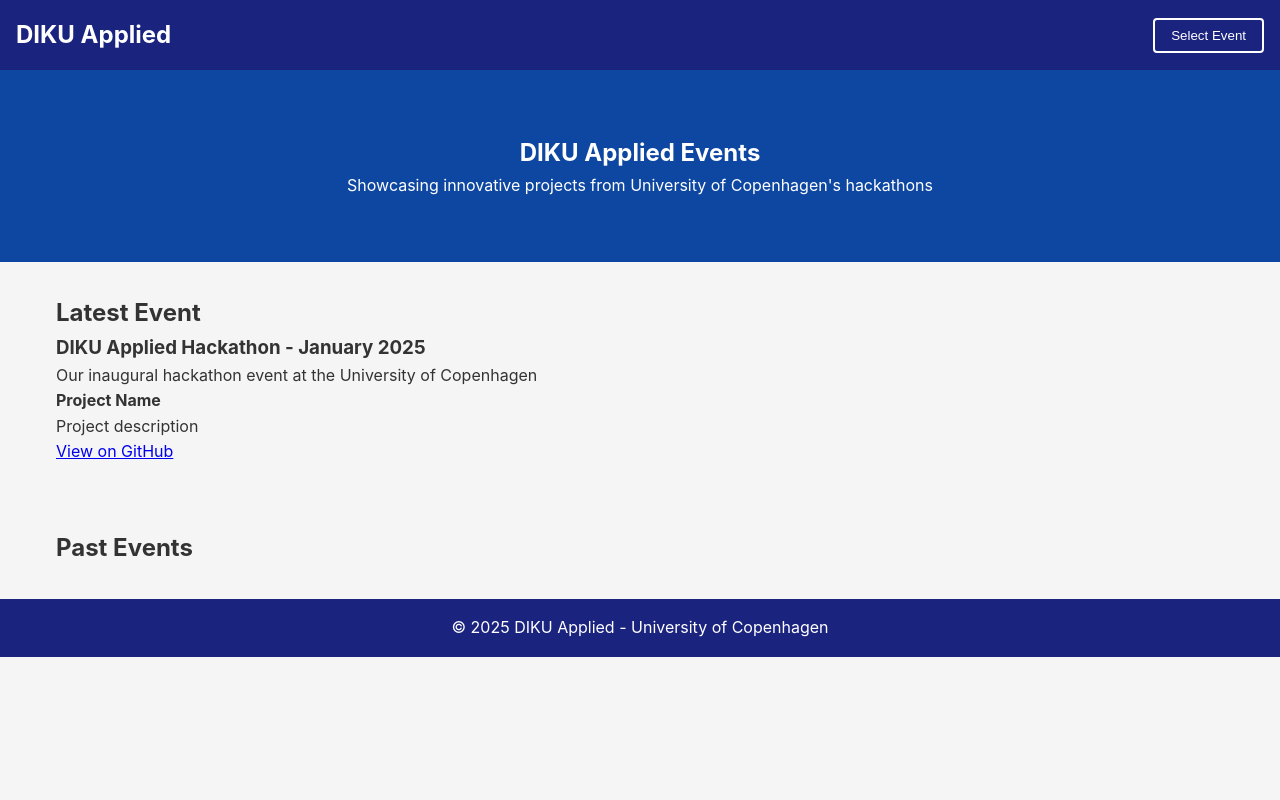
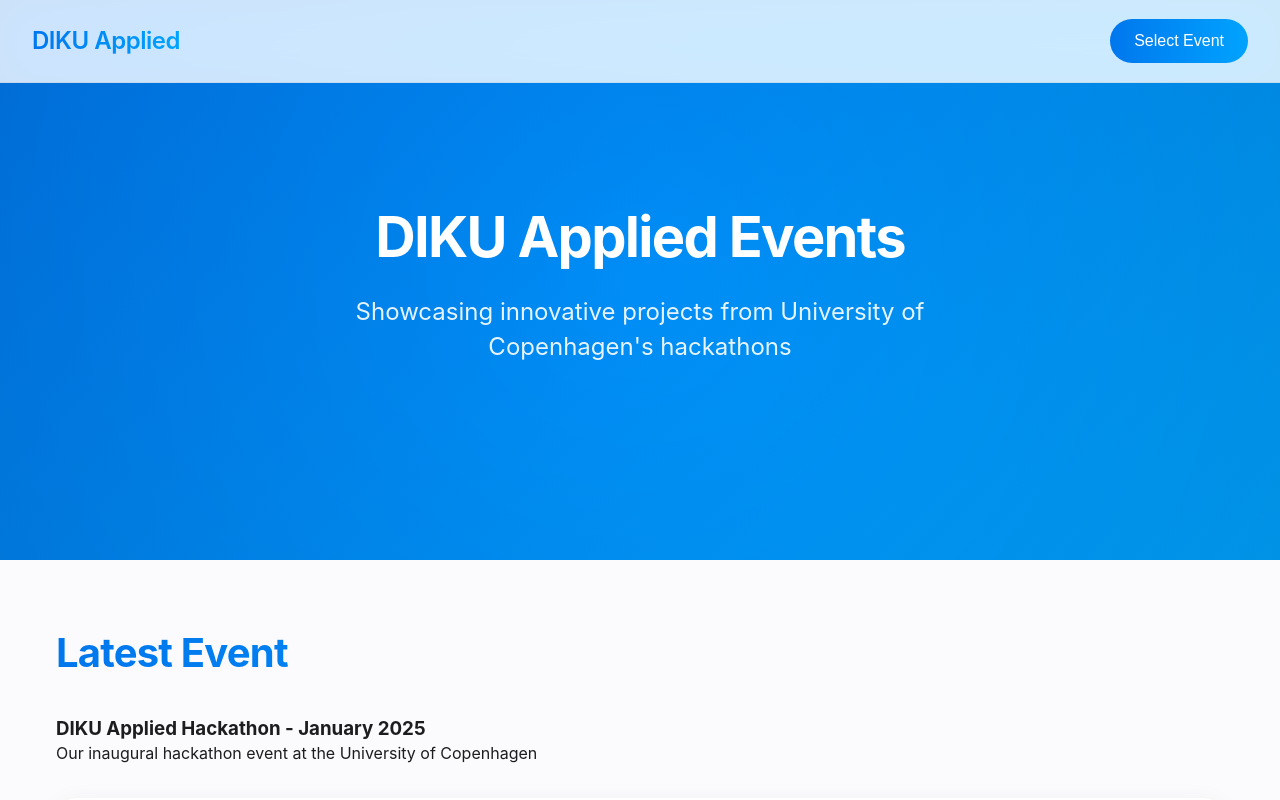
Before and after one commit to DIKUApplied/DIKUApplied.github.io, a plain HTML site: page index.html in a window 1280 px wide. Shown: the top 800 px of the page. Drawn offline with Linux system fonts and the light colour scheme.

Commit message:
New look

```diff
--- a/css/style.css
+++ b/css/style.css
@@ -1,21 +1,27 @@
 :root {
-    --primary-color: #1a237e;
-    --secondary-color: #0d47a1;
-    --text-color: #333;
-    --background-color: #f5f5f5;
+    --primary-color: #0077ED;
+    --gradient-start: #0077ED;
+    --gradient-end: #00A3FF;
+    --text-color: #1D1D1F;
+    --text-secondary: #86868B;
+    --background-color: #FBFBFD;
+    --card-background: #FFFFFF;
     --spacing-unit: 1rem;
+    --hero-height: 70vh;
 }
 
 * {
     margin: 0;
     padding: 0;
     box-sizing: border-box;
+    -webkit-font-smoothing: antialiased;
+    -moz-osx-font-smoothing: grayscale;
 }
 
 body {
-    font-family: -apple-system, BlinkMacSystemFont, 'Segoe UI', Roboto, Oxygen,
+    font-family: -apple-system, BlinkMacSystemFont, 'SF Pro Display', 'Segoe UI', Roboto, Oxygen,
         Ubuntu, Cantarell, 'Open Sans', 'Helvetica Neue', sans-serif;
-    line-height: 1.6;
+    line-height: 1.47059;
     color: var(--text-color);
     background-color: var(--background-color);
 }
@@ -24,14 +30,29 @@ body {
     display: flex;
     justify-content: space-between;
     align-items: center;
-    padding: var(--spacing-unit);
-    background-color: var(--primary-color);
-    color: white;
+    padding: 1.2rem calc(var(--spacing-unit) * 2);
+    background-color: rgba(255, 255, 255, 0.8);
+    backdrop-filter: saturate(180%) blur(20px);
+    position: fixed;
+    top: 0;
+    left: 0;
+    right: 0;
+    z-index: 1000;
+    border-bottom: 1px solid rgba(0, 0, 0, 0.05);
 }
 
 .logo {
     font-size: 1.5rem;
-    font-weight: bold;
+    font-weight: 600;
+    letter-spacing: -0.02em;
+    background: linear-gradient(to right, var(--gradient-start), var(--gradient-end));
+    -webkit-background-clip: text;
+    -webkit-text-fill-color: transparent;
+    transition: opacity 0.3s ease;
+}
+
+.logo:hover {
+    opacity: 0.8;
 }
 
 .nav-links {
@@ -39,22 +60,44 @@ body {
 }
 
 .event-selector {
-    padding: 0.5rem 1rem;
-    background: transparent;
-    border: 2px solid white;
+    padding: 0.8rem 1.5rem;
+    background: linear-gradient(to right, var(--gradient-start), var(--gradient-end));
+    border: none;
     color: white;
     cursor: pointer;
-    border-radius: 4px;
+    border-radius: 980px;
+    font-size: 1rem;
+    font-weight: 500;
+    transition: transform 0.3s ease, box-shadow 0.3s ease;
+}
+
+.event-selector:hover {
+    transform: translateY(-1px);
+    box-shadow: 0 4px 15px rgba(0, 119, 237, 0.2);
 }
 
 .event-dropdown {
     display: none;
     position: absolute;
-    top: 100%;
+    top: calc(100% + 0.5rem);
     right: 0;
-    background: white;
-    border-radius: 4px;
-    box-shadow: 0 2px 10px rgba(0, 0, 0, 0.1);
+    background: var(--card-background);
+    border-radius: 12px;
+    box-shadow: 0 4px 24px rgba(0, 0, 0, 0.08);
+    min-width: 200px;
+    overflow: hidden;
+    animation: dropdownFade 0.2s ease-out;
+}
+
+@keyframes dropdownFade {
+    from {
+        opacity: 0;
+        transform: translateY(-10px);
+    }
+    to {
+        opacity: 1;
+        transform: translateY(0);
+    }
 }
 
 .event-dropdown.active {
@@ -63,29 +106,126 @@ body {
 
 .event-dropdown a {
     display: block;
-    padding: 0.5rem 1rem;
+    padding: 0.8rem 1.2rem;
     color: var(--text-color);
     text-decoration: none;
+    transition: background-color 0.2s ease;
+}
+
+.event-dropdown a:hover {
+    background-color: rgba(0, 0, 0, 0.03);
 }
 
 .hero {
+    height: var(--hero-height);
+    display: flex;
+    flex-direction: column;
+    justify-content: center;
+    align-items: center;
     text-align: center;
-    padding: calc(var(--spacing-unit) * 4) var(--spacing-unit);
-    background-color: var(--secondary-color);
+    padding: 0 var(--spacing-unit);
+    background: linear-gradient(135deg, var(--gradient-start), var(--gradient-end));
     color: white;
+    position: relative;
+    overflow: hidden;
+}
+
+.hero::after {
+    content: '';
+    position: absolute;
+    top: 0;
+    left: 0;
+    right: 0;
+    bottom: 0;
+    background: radial-gradient(circle at center, transparent 0%, rgba(0,0,0,0.1) 100%);
+    z-index: 1;
+}
+
+.hero h1 {
+    font-size: 3.5rem;
+    font-weight: 700;
+    letter-spacing: -0.03em;
+    margin-bottom: 1rem;
+    position: relative;
+    z-index: 2;
+}
+
+.hero p {
+    font-size: 1.5rem;
+    font-weight: 400;
+    max-width: 600px;
+    opacity: 0.9;
+    position: relative;
+    z-index: 2;
 }
 
 .latest-event,
 .all-events {
-    padding: calc(var(--spacing-unit) * 2) var(--spacing-unit);
+    padding: calc(var(--spacing-unit) * 4) var(--spacing-unit);
     max-width: 1200px;
     margin: 0 auto;
 }
 
+h2 {
+    font-size: 2.5rem;
+    font-weight: 700;
+    letter-spacing: -0.02em;
+    margin-bottom: 2rem;
+    background: linear-gradient(to right, var(--gradient-start), var(--gradient-end));
+    -webkit-background-clip: text;
+    -webkit-text-fill-color: transparent;
+}
+
+.project-grid {
+    display: grid;
+    grid-template-columns: repeat(auto-fit, minmax(300px, 1fr));
+    gap: 2rem;
+    margin-top: 2rem;
+}
+
+.project-card {
+    background: var(--card-background);
+    border-radius: 20px;
+    padding: 2rem;
+    box-shadow: 0 4px 24px rgba(0, 0, 0, 0.06);
+    transition: transform 0.3s ease, box-shadow 0.3s ease;
+}
+
+.project-card:hover {
+    transform: translateY(-5px);
+    box-shadow: 0 8px 32px rgba(0, 0, 0, 0.08);
+}
+
+.project-card h4 {
+    font-size: 1.5rem;
+    font-weight: 600;
+    margin-bottom: 1rem;
+    color: var(--text-color);
+}
+
+.project-card p {
+    color: var(--text-secondary);
+    margin-bottom: 1.5rem;
+    line-height: 1.5;
+}
+
+.project-card a {
+    color: var(--primary-color);
+    text-decoration: none;
+    font-weight: 500;
+    display: inline-block;
+    transition: opacity 0.2s ease;
+}
+
+.project-card a:hover {
+    opacity: 0.7;
+}
+
 footer {
     text-align: center;
-    padding: var(--spacing-unit);
-    background-color: var(--primary-color);
-    color: white;
+    padding: calc(var(--spacing-unit) * 2);
+    background-color: var(--background-color);
+    color: var(--text-secondary);
     margin-top: auto;
+    border-top: 1px solid rgba(0, 0, 0, 0.05);
 }
--- a/index.html
+++ b/index.html
@@ -4,8 +4,11 @@
     <meta charset="UTF-8">
     <meta name="viewport" content="width=device-width, initial-scale=1.0">
     <title>DIKU Applied - Event Portfolio</title>
+    <meta name="description" content="Showcasing innovative projects from University of Copenhagen's hackathons">
     <link rel="stylesheet" href="css/style.css">
     <link rel="stylesheet" href="css/events.css">
+    <link rel="preconnect" href="https://fonts.googleapis.com">
+    <link rel="preconnect" href="https://fonts.gstatic.com" crossorigin>
 </head>
 <body>
     <header>
```
